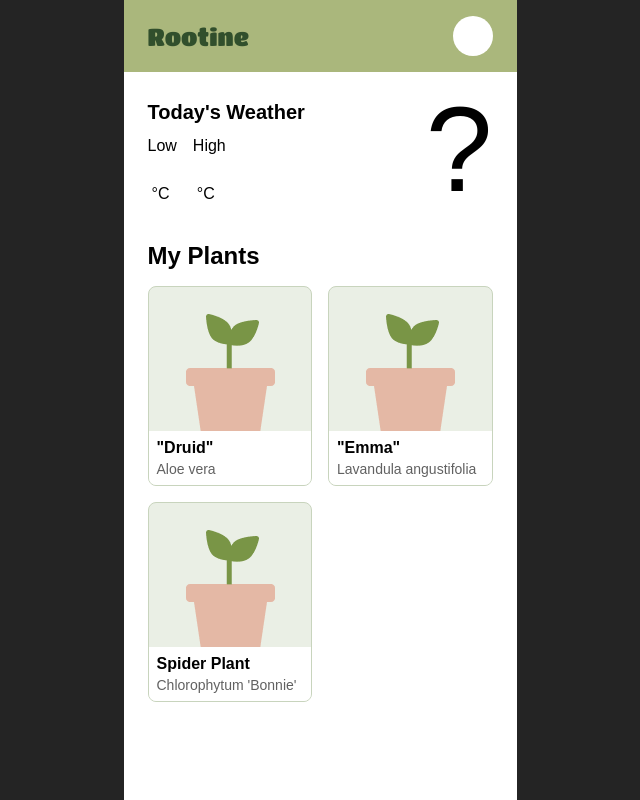
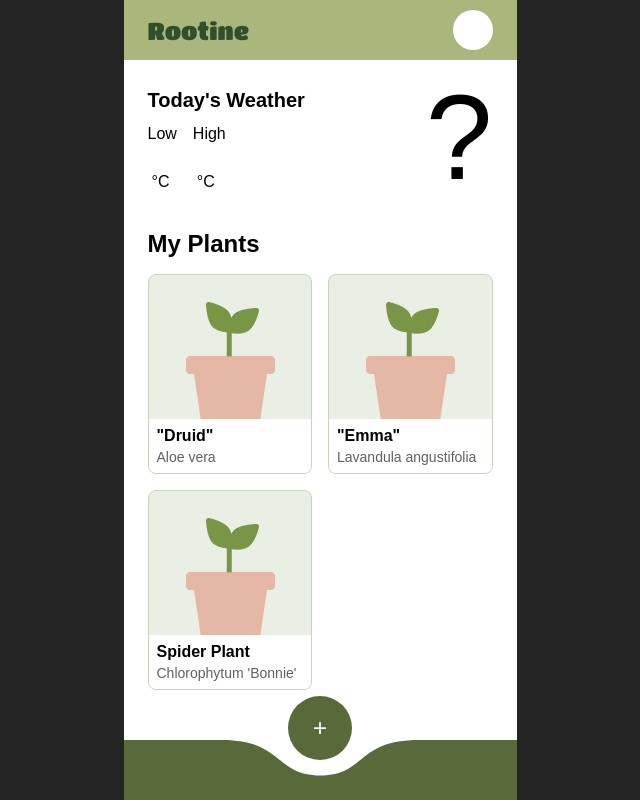
Before and after one commit to luwuciez/rootine-app, a React (Vite) app: page / in a window 1280 px wide. Shown: the whole page, without its empty margins (320-960 px from the left). Built offline with nearby package versions, Linux system fonts and the light colour scheme; no server answers; a web font is replaced by a local one.

Commit message:
added bot bar

```diff
--- a/src/App.css
+++ b/src/App.css
@@ -7,11 +7,17 @@
 
 .navbar {
     display: flex;
+    position: fixed;
+    top: 0;
+    width: 393px;
+    height: 60px;
     justify-content: space-between;
     align-items: center;
     background-color: #aab77c;
     color: white;
     padding: 16px 24px;
+    box-sizing: border-box;
+    z-index: 10;
 }
 
 .logo {
@@ -25,6 +31,42 @@
     height: 40px;
     background-color: white;
     border-radius: 50%;
+}
+
+.botbar {
+    display: flex;
+    position: fixed;
+    bottom: 0;
+    width: 393px;
+    height: 60px;
+    justify-content: space-between;
+    align-items: center;
+    color: white;
+    box-sizing: border-box;
+    z-index: 10;
+}
+
+.add-button {
+    width: 64px;
+    height: 64px;
+    background-color: #596a3a;
+    border-radius: 50%;
+    font-size: 1.5rem;
+    color: white;
+    border: none;
+    display: flex;
+    justify-content: center;
+    align-items: center;
+    position: absolute;
+    bottom: 40px;
+    left: 50%;
+    transform: translateX(-50%);
+}
+
+main {
+    padding-top: 60px;
+    padding-bottom: 60px;
+    box-sizing: border-box;
 }
 
 .weather-container {
--- a/src/App.jsx
+++ b/src/App.jsx
@@ -3,6 +3,8 @@ import Navbar from "./components/Navbar";
 import Main from "./components/Main";
 import Weather from "./components/Weather";
 import PlantCatalog from "./components/PlantCatalog";
+import BotBar from "./components/BotBar";
+import AddButton from "./components/AddButton";
 
 function App() {
     return (
@@ -12,6 +14,9 @@ function App() {
                 <Weather></Weather>
                 <PlantCatalog></PlantCatalog>
             </Main>
+            <BotBar>
+                <AddButton></AddButton>
+            </BotBar>
         </div>
     );
 }
--- /dev/null
+++ b/src/components/AddButton.jsx
@@ -0,0 +1,7 @@
+export default function AddButton() {
+    return (
+        <button className="add-button">
+            <span>+</span>
+        </button>
+    );
+}
--- /dev/null
+++ b/src/components/BotBar.jsx
@@ -0,0 +1,19 @@
+export default function BotBar({ children }) {
+    return (
+        <div className="botbar">
+            {children}
+            <svg
+                xmlns="http://www.w3.org/2000/svg"
+                width="393"
+                height="60"
+                viewBox="0 0 393 60"
+                fill="none"
+            >
+                <path
+                    d="M0 0C0 0 38 0 98.25 0C158.5 0 151.5 35.5 196.5 35.5C241.5 35.5 232.5 0 294.75 0C357 0 393 0 393 0V60H0V0Z"
+                    fill="#596A3A"
+                />
+            </svg>
+        </div>
+    );
+}
```
